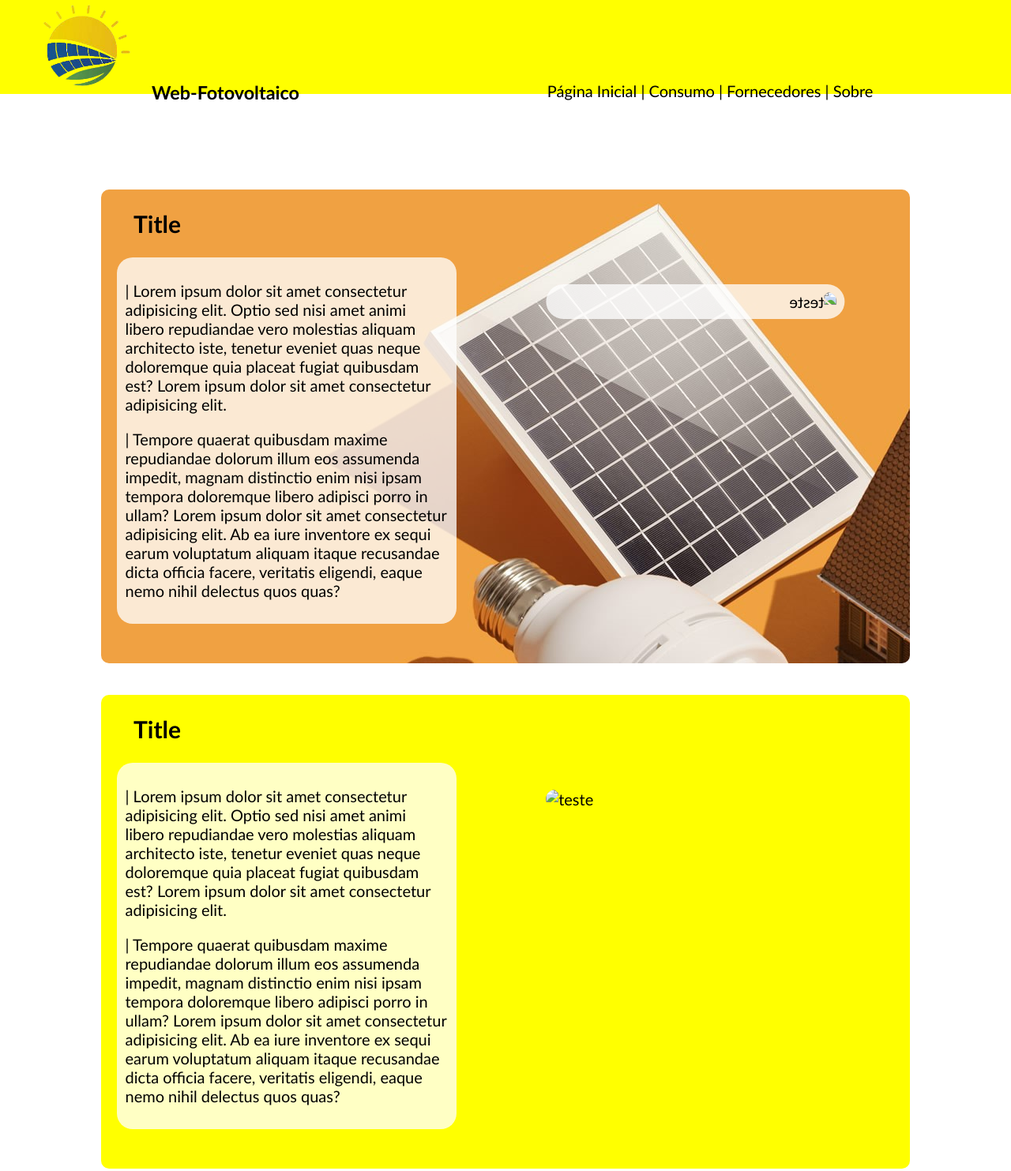
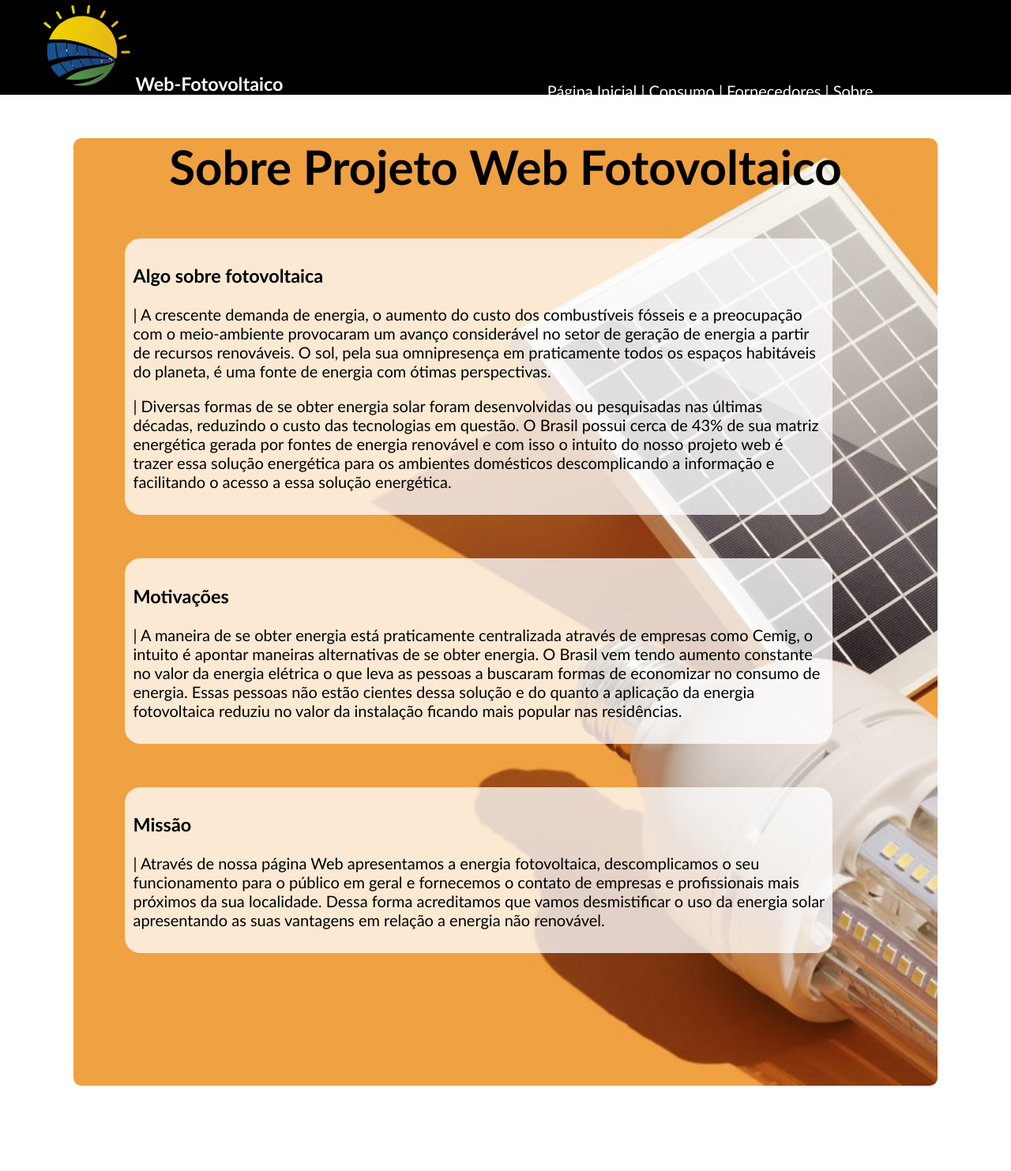
Before and after one commit to Projeto-WebFotovoltaico/Projeto-WebFotovoltaico, a website: page WebFotovoltaico/main/sobre.html in a window 1280 px wide. Shown: the top 1483 px of the page at 79% size. Drawn offline with Linux system fonts and the light colour scheme; files that its build step writes are made by us from their sources; files whose address does not match are found by name.

Commit message:
Conteudo das páginas

```diff
--- a/WebFotovoltaico/main/sobre.html
+++ b/WebFotovoltaico/main/sobre.html
@@ -30,28 +30,32 @@
 
     <section>
         <div id="cont1">
-            <h1 id="cont1tile">Title</h1>
+            <h1 id="cont1tile">Sobre Projeto Web Fotovoltaico </h1>
 
             <div id="cont1text">
-                <p>|     Lorem ipsum dolor sit amet consectetur adipisicing elit. Optio sed nisi amet animi libero repudiandae vero molestias aliquam architecto iste, tenetur eveniet quas neque doloremque quia placeat fugiat quibusdam est? Lorem ipsum dolor sit amet consectetur adipisicing elit.</p>
-                <p>|     Tempore quaerat quibusdam maxime repudiandae dolorum illum eos assumenda impedit, magnam distinctio enim nisi ipsam tempora doloremque libero adipisci porro in ullam? Lorem ipsum dolor sit amet consectetur adipisicing elit. Ab ea iure inventore ex sequi earum voluptatum aliquam itaque recusandae dicta officia facere, veritatis eligendi, eaque nemo nihil delectus quos quas?</p>
+
+                <h3>Algo sobre fotovoltaica</h3>
+                <p >
+                    |     A crescente demanda de energia, o  aumento do custo dos combustíveis fósseis e a preocupação com o meio-ambiente provocaram um avanço considerável no setor de geração de energia a partir de recursos renováveis. O sol, pela sua omnipresença em praticamente todos os espaços habitáveis do planeta, é uma fonte de energia com ótimas perspectivas.</p>
+
+                    <p>|     Diversas formas de se obter energia solar foram desenvolvidas ou pesquisadas nas últimas décadas, reduzindo o custo das tecnologias em questão. O Brasil possui cerca de 43% de sua matriz energética gerada por fontes de energia renovável  e com isso o intuito do nosso projeto web é trazer essa solução energética para os ambientes domésticos descomplicando a informação e facilitando o acesso a essa solução energética.</p>
             </div>
 
-            <img id='cont1img' src='assents/teste.jpg' alt="teste">
+                    <div id="cont1text">
+                        <h3>Motivações</h3>
+                         <p>|     A maneira de se obter energia está praticamente centralizada através de empresas como Cemig, o intuito é apontar maneiras alternativas de se obter energia. O Brasil vem tendo aumento constante no valor da energia elétrica o que leva as pessoas a buscaram formas de economizar no consumo de energia. Essas pessoas não estão cientes dessa solução e do quanto a aplicação da energia fotovoltaica reduziu no valor da instalação ficando mais popular nas residências.</p>
+                    </div>
+
+                     <div id="cont1text">
+                         <h3>Missão</h3>
+                         <p>|     Através de nossa página Web apresentamos a energia fotovoltaica, descomplicamos o seu funcionamento para o público em geral e fornecemos o contato de empresas e profissionais mais próximos da sua localidade. Dessa forma acreditamos que vamos desmistificar o uso da energia solar apresentando as suas vantagens em relação a energia não renovável.</p>
+                     </div>
+
+
+
+         <!--<img id='cont1img' src='assents/teste.jpg' alt="teste">-->
         </div>
 
-
-                 <div id="cont2">
-                    <h1 id="cont2tile">Title</h1>
-
-                    <div id="cont2text">
-                        <p>|     Lorem ipsum dolor sit amet consectetur adipisicing elit. Optio sed nisi amet animi libero repudiandae vero molestias aliquam architecto iste, tenetur eveniet quas neque doloremque quia placeat fugiat quibusdam est? Lorem ipsum dolor sit amet consectetur adipisicing elit.</p>
-                        <p>|     Tempore quaerat quibusdam maxime repudiandae dolorum illum eos assumenda impedit, magnam distinctio enim nisi ipsam tempora doloremque libero adipisci porro in ullam? Lorem ipsum dolor sit amet consectetur adipisicing elit. Ab ea iure inventore ex sequi earum voluptatum aliquam itaque recusandae dicta officia facere, veritatis eligendi, eaque nemo nihil delectus quos quas?</p>
-                    </div>
-
-                    <img id='cont2img' src='assents/teste.jpg' alt="teste">
-
-                </div>
     </section>
 
     <footer>
--- a/WebFotovoltaico/public/css/consumo.css
+++ b/WebFotovoltaico/public/css/consumo.css
@@ -23,9 +23,7 @@ h3{
 }
 
 hr{
-    margin-top: 650px;
-    width: 80%;
-    color: black;
+    width: 90%;
 }
 a{
 
@@ -42,10 +40,14 @@ li{
 
 
 }
+
+p{
+    margin-bottom: 3%;
+}
 #cabecalho{
     height: 9%;
     width: 100%;
-    background-color: yellow;
+    background-color: black;
 
 }
 
@@ -67,21 +69,41 @@ li{
 }
 
 #textmenu{
-    color: black;
+    color: white;
 }
 
 #textmenu:hover{
-    color: rgba(0, 0, 0, 0.507);
+    color: rgba(255, 255, 255, 0.61);
 }
 
+#cont1{
+    width: 80%;
+    margin: auto;
+}
 
+#conttitulo{
+    border-radius: 10px;
+    margin: auto;
+    width: 60%;
+    margin-bottom: 5%;
+    text-align: center;
+    background-color: yellow;
+    font-size: 40px;
+    margin-top: 6%;
+    font-family: 'Trebuchet MS', 'Lucida Sans Unicode', 'Lucida Grande', 'Lucida Sans', Arial, sans-serif, 'Arial Narrow', Arial, sans-serif;
+}
+
+#cont-intro{
+    font-size: 1.5rem;
+}
 footer{
-    position: absolute;
-    top:200%;
+    position: relative;
+    margin-top: 8%;
     background-color: black;
     width: 100%;
-    height: 35%;
+    height: 300px;
     color: white;
+
 
 }
 
--- a/WebFotovoltaico/public/css/fornecedores.css
+++ b/WebFotovoltaico/public/css/fornecedores.css
@@ -45,7 +45,7 @@ li{
 #cabecalho{
     height: 9%;
     width: 100%;
-    background-color: yellow;
+    background-color: black;
 
 }
 
@@ -67,11 +67,11 @@ li{
 }
 
 #textmenu{
-    color: black;
+    color: white;
 }
 
 #textmenu:hover{
-    color: rgba(0, 0, 0, 0.507);
+    color: rgba(255, 255, 255, 0.61);
 }
 
 
--- a/WebFotovoltaico/public/css/sobre.css
+++ b/WebFotovoltaico/public/css/sobre.css
@@ -4,23 +4,10 @@ html,body{
     font-size: 20px;
     background-repeat: no-repeat;
     background-size: contain;
+
 }
 
 
-h3{
-    display: inline;
-    position: absolute;
-    left: 15%;
-    top:10%;
-}
-
-
-h3{
-    display: inline;
-    position: absolute;
-    left: 15%;
-    top:10%;
-}
 
 hr{
     margin-top: 650px;
@@ -45,7 +32,7 @@ li{
 #cabecalho{
     height: 9%;
     width: 100%;
-    background-color: yellow;
+    background-color: black;
 
 }
 
@@ -67,107 +54,61 @@ li{
 }
 
 #textmenu{
-    color: black;
+    display: inline;
+}
+#textmenu{
+    color: white;
 }
 
 #textmenu:hover{
-    color: rgba(0, 0, 0, 0.507);
+    color: rgba(255, 255, 255, 0.61);
 }
 
 section{
-    width: 80%;
+    width: 95%;
     margin: auto;
 
 
 }
 #cont1{
+    margin: auto;
     border-radius: 10px;
-    top: 30%;
-    width: 80%;
-    height: 75%;
-    position: absolute;
+    width: 90%;
+    height: 1200px;
    background-image: url(../assents/work2.jpg);
+   background-repeat: no-repeat;
+   background-size: cover;
 
 }
 
 #cont1tile{
-    margin-left: 4%;
+    border-radius: 15px;
+    font-size: 3rem;
+    margin-top: 5%;
+    text-align: center;
 }
 
 #cont1text{
-    margin-left: 2%;
-    width: 40%;
+    margin-left: 6%;
+    margin-top: 5%;
+    padding: 10px;
+    width: 80%;
     background-color: rgba(255, 255, 255, 0.767);
-    padding: 10px;
     border-radius: 20px;
 }
-
-#cont1img{
-    padding: 10px;
-    background-color: rgba(255, 255, 255, 0.767);
-    border-radius: 1000px;
-    width: 35%;
-    position: absolute;
-    left:55%;
-    top: 20%;
-    transform: scaleX(-1);
-}
-
-#cont1img:hover{
-    top: 15%;
-    left: 50%;
-   width: 45%;
-}
-
-#cont2{
-    position: absolute;
-    border-radius: 10px;
-    top: 110%;
-    width: 80%;
-    height: 75%;
-   background-color: yellow;
-}
-
-#cont2tile{
-    margin-left: 4%;
-}
-
-#cont2text{
-    background-color: rgba(255, 255, 255, 0.767);
-    padding: 10px;
-    border-radius: 20px;
-    margin-left: 2%;
-    width: 40%;
-}
-
-#cont2img{
-    border-radius: 20px;
-    width: 35%;
-    position: absolute;
-    left:55%;
-    top: 20%;
-}
-
-#cont2img:hover{
-    top: 15%;
-    left: 50%;
-   width: 45%;
-}
-
-
-
 
 footer{
     position: absolute;
     top:200%;
     background-color: black;
     width: 100%;
-    height: 35%;
+    height: 300px;
     color: white;
 
 }
 
 #titlefooter{
+    display: inline;
     margin-top: 5%;
     color:white;
 }
--- a/WebFotovoltaico/public/css/style.css
+++ b/WebFotovoltaico/public/css/style.css
@@ -15,7 +15,7 @@ h3{
 }
 
 hr{
-    margin-top: 650px;
+    margin-top: 640px;
     width: 80%;
     color: black;
 }
@@ -37,7 +37,7 @@ li{
 #cabecalho{
     height: 9%;
     width: 100%;
-    background-color: yellow;
+    background-color: black;
 
 }
 
@@ -59,13 +59,12 @@ li{
 }
 
 #textmenu{
-    color: black;
+    color: white;
 }
 
 #textmenu:hover{
-    color: rgba(0, 0, 0, 0.507);
+    color: rgba(255, 255, 255, 0.61);
 }
-
 section{
     width: 80%;
     margin: auto;
@@ -102,7 +101,7 @@ section{
 #cont1img:hover{
     top: 15%;
     left: 50%;
-   width: 50%;
+   width: 45%;
 }
 
 
@@ -124,7 +123,7 @@ button:hover{
 #cont2{
     position: absolute;
     border-radius: 10px;
-    top: 110%;
+    top: 113%;
     width: 80%;
     height: 70%;
     background-color: rgba(255, 255, 255, 0.585);
--- a/WebFotovoltaico/server/app.js
+++ b/WebFotovoltaico/server/app.js
@@ -21,4 +21,4 @@ app.get("/sobre", function(req, res) {
     res.sendFile(resolve('./main/sobre.html'));
 });
 
-http.createServer(app).listen(3000, () => console.log("Servidor rodando local na porta 3000"));
+http.createServer(app).listen(3001, () => console.log("Servidor rodando local na porta 3001"));
```
Also changed, not shown: WebFotovoltaico/main/consumo.html (+30 -1 lines), WebFotovoltaico/main/index.html (+17 -17 lines), WebFotovoltaico/public/assents/1828520-abstrato-amarelo-gradiente-fundo-vetor.jpg (added), WebFotovoltaico/public/assents/body.png (added), WebFotovoltaico/public/assents/foto_cont1.jpg (added), WebFotovoltaico/public/assents/images.jfif (added), WebFotovoltaico/public/assents/sistema-de-microgeração.png (added).
